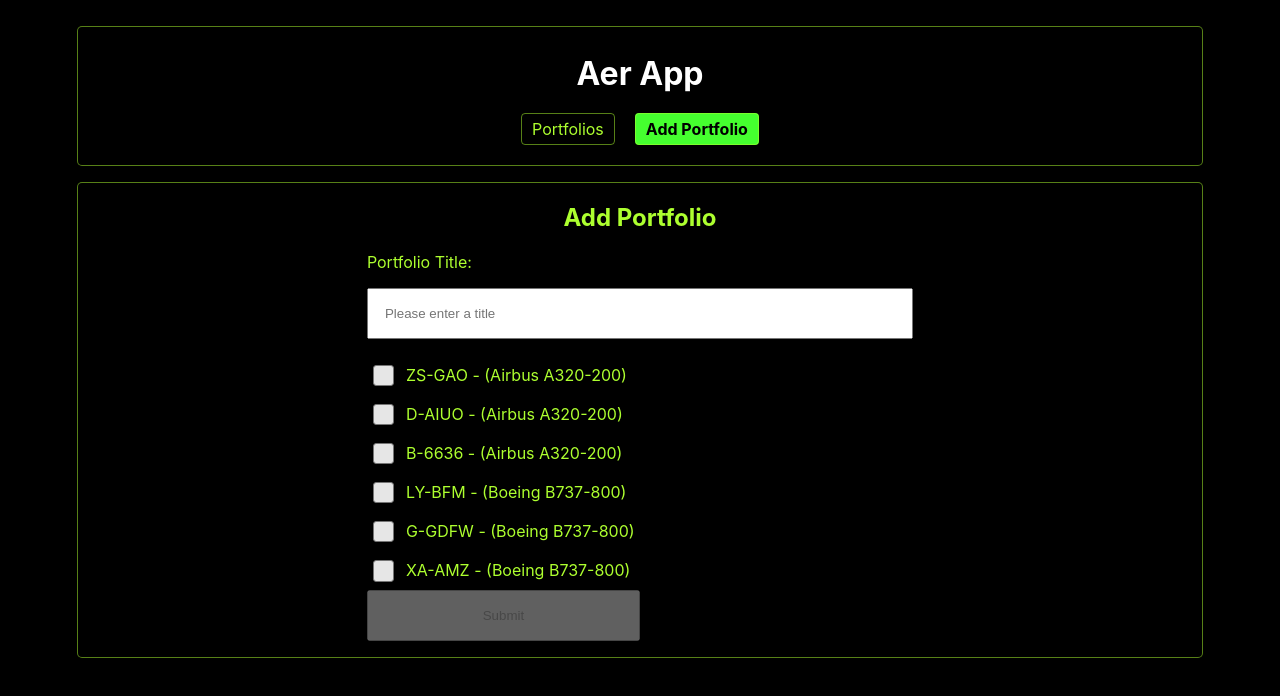
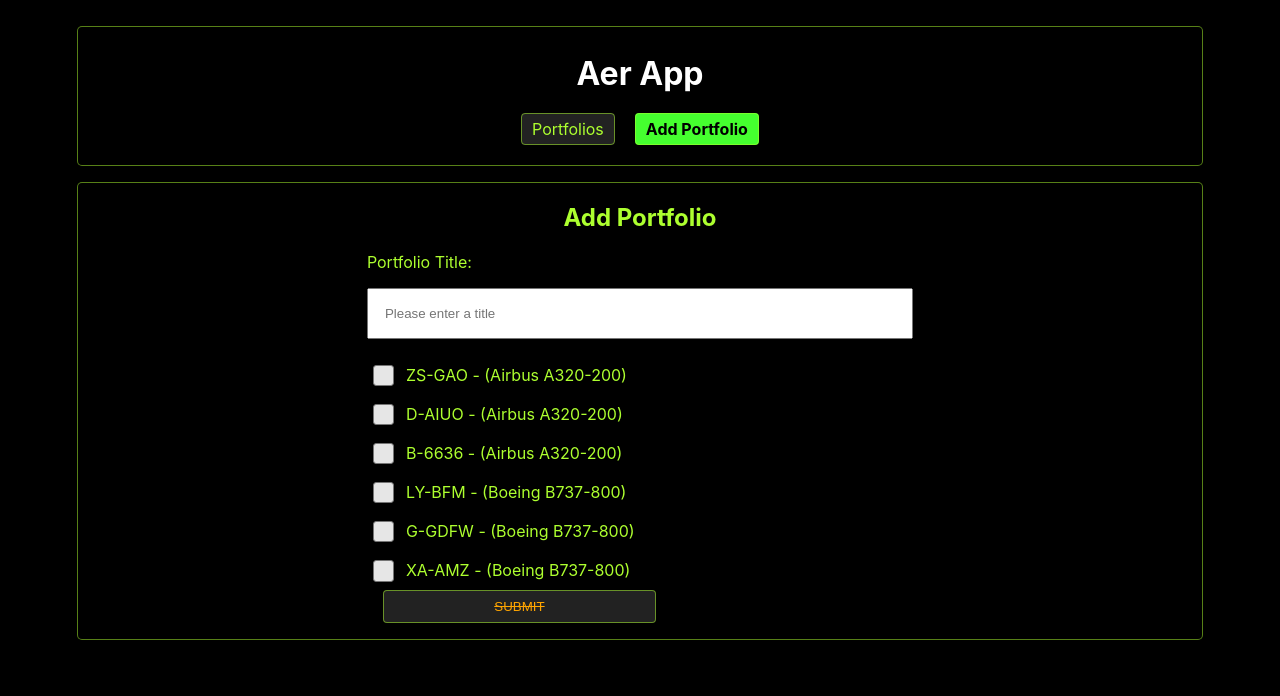
Before and after one commit to rayphelan/aer-app, a React (Create React App) app: page /add-portfolio in a window 1280 px wide. Shown: the top 696 px of the page. Built offline with nearby package versions, Linux system fonts and the light colour scheme.

Commit message:
Added basic layout for View Edit Delete Portfolio

```diff
--- a/src/App.js
+++ b/src/App.js
@@ -1,7 +1,14 @@
 import React from 'react';
 import { BrowserRouter as Router, Route, Switch } from 'react-router-dom';
 import { Container, Header, Navbar } from './components';
-import { Home, Portfolios, AddPortfolio } from './features';
+import {
+  Home,
+  Portfolios,
+  AddPortfolio,
+  ViewPortfolio,
+  EditPortfolio,
+  DeletePortfolio,
+} from './features';
 
 function App() {
   return (
@@ -11,9 +18,20 @@ function App() {
         <Navbar />
       </Container>
       <Switch>
-        <Route path="/" component={Home} exact={true} />
+        <Route path="/" component={Home} exact />
         <Route path="/portfolios" component={Portfolios} />
         <Route path="/add-portfolio" component={AddPortfolio} />
+        <Route path="/portfolio/:portfolioId" component={ViewPortfolio} exact />
+        <Route
+          path="/portfolio/edit/:portfolioId"
+          component={EditPortfolio}
+          exact
+        />
+        <Route
+          path="/portfolio/delete/:portfolioId"
+          component={DeletePortfolio}
+          exact
+        />
       </Switch>
     </Router>
   );
--- a/src/components/button/Button.jsx
+++ b/src/components/button/Button.jsx
@@ -4,7 +4,26 @@ import styled from 'styled-components';
 const StyledButton = styled.button`
   width: 50%;
   margin: 0;
-  padding: 1rem;
+  padding: 0.5rem;
+  text-transform: uppercase;
+  border: 1px solid rgba(173, 255, 47, 0.5);
+  background-color: #222;
+  border-radius: 4px;
+  margin: 0 1rem;
+  color: greenyellow;
+  min-width: 100px;
+  &:hover {
+    border-color: white;
+  }
+  &:active {
+    color: black;
+    font-weight: bold;
+    background-color: #45ff2f;
+  }
+  &:disabled {
+    color: orange;
+    text-decoration: line-through;
+  }
 `;
 
 export const Button = ({children, disabled}) => {
--- a/src/components/navbar/Navbar.jsx
+++ b/src/components/navbar/Navbar.jsx
@@ -21,7 +21,7 @@ const Links = styled(NavLink)`
   }
 
   border: 1px solid rgba(173, 255, 47, 0.5);
-  background-color: black;
+  background-color: #222;
   border-radius: 4px;
   margin: 0 10px;
 
--- a/src/features/aircraft/Aircraft.jsx
+++ b/src/features/aircraft/AircraftSelect.jsx
@@ -1,7 +1,7 @@
 import React from 'react';
 import { Checkbox } from '../../components'
 
-export const Aircraft = ({
+export const AircraftSelect = ({
   aircraft,
   checkboxChange,
 }) => {
--- /dev/null
+++ b/src/features/aircraft/AircraftView.jsx
@@ -0,0 +1,20 @@
+import React from 'react';
+
+export const AircraftView = ({
+  aircraft,
+}) => {
+
+  return (
+    <>
+      {
+        aircraft?.map(({regCode, type}) => {
+          return (
+            <div key={regCode}>
+                {`${regCode} - (${type.name} ${type.code})`}
+            </div>
+          );
+        })
+      }
+    </>
+  );
+};
--- a/src/features/index.js
+++ b/src/features/index.js
@@ -1,6 +1,10 @@
 export * from '../components/header/Header';
 export * from '../components/navbar/Navbar';
-export * from './aircraft/Aircraft';
+export * from './aircraft/AircraftSelect';
+export * from './aircraft/AircraftView';
 export * from './home/Home';
 export * from './portfolios/Portfolios';
 export * from './portfolios/AddPortfolio';
+export * from './portfolios/EditPortfolio';
+export * from './portfolios/ViewPortfolio';
+export * from './portfolios/DeletePortfolio';
--- a/src/features/portfolios/AddPortfolio.jsx
+++ b/src/features/portfolios/AddPortfolio.jsx
@@ -1,5 +1,5 @@
 import React, { useState, useEffect } from 'react';
-import { Aircraft } from '../aircraft/Aircraft';
+import { AircraftSelect } from '../aircraft/AircraftSelect';
 import { useSelector, useDispatch } from 'react-redux';
 import { selectAllAircraft, fetchAircraft } from '../aircraft/aircraftSlice';
 import { addPortfolio, selectAllPortfolios } from './portfoliosSlice';
@@ -79,7 +79,7 @@ export const AddPortfolio = () => {
             <Form onSubmit={handleFormSubmit}>
               <div>Portfolio Title:</div>
               <Input type="text" value={title} placeholder="Please enter a title" onChange={handleTitleChange} />
-              <Aircraft aircraft={aircraft} selectedAircraft={selectedAircraft} checkboxChange={handleCheckboxChange} />
+              <AircraftSelect aircraft={aircraft} selectedAircraft={selectedAircraft} checkboxChange={handleCheckboxChange} />
               <Button type="submit" disabled={!canSave}>Submit</Button>
             </Form>
           </Section>
--- /dev/null
+++ b/src/features/portfolios/DeletePortfolio.jsx
@@ -0,0 +1,30 @@
+import React from 'react';
+import { useSelector } from 'react-redux';
+import {
+  Container,
+  Title,
+  Section,
+} from '../../components';
+
+export const DeletePortfolio = ({ match }) => {
+  const { portfolioId } = match.params;
+
+  const portfolio = useSelector(state => state.portfolios.data.find(portfolio => portfolio.id === portfolioId));
+  const { title, selectedAircraft } = portfolio;
+
+  if (!portfolio) {
+    return (
+      <Container>
+        <Title>404 Error</Title>
+        <Section>Portfolio not found</Section>
+      </Container>
+    );
+  }
+
+  return (
+    <Container>
+      <Title>Delete</Title>
+      <Section></Section>
+    </Container>
+  );
+};
--- /dev/null
+++ b/src/features/portfolios/EditPortfolio.jsx
@@ -0,0 +1,30 @@
+import React from 'react';
+import { useSelector } from 'react-redux';
+import {
+  Container,
+  Title,
+  Section,
+} from '../../components';
+
+export const EditPortfolio = ({ match }) => {
+  const { portfolioId } = match.params;
+
+  const portfolio = useSelector(state => state.portfolios.data.find(portfolio => portfolio.id === portfolioId));
+  //const { title, selectedAircraft } = portfolio;
+  console.log('params', match.params, portfolio);
+  if (!portfolio) {
+    return (
+      <Container>
+        <Title>404 Error</Title>
+        <Section>Portfolio not found</Section>
+      </Container>
+    );
+  }
+
+  return (
+    <Container>
+      <Title>Edit</Title>
+      <Section></Section>
+    </Container>
+  );
+};
--- a/src/features/portfolios/Portfolios.jsx
+++ b/src/features/portfolios/Portfolios.jsx
@@ -2,15 +2,44 @@ import React, { useState, useEffect } from 'react';
 import { useSelector } from 'react-redux';
 import { selectAllPortfolios } from './portfoliosSlice';
 import { useTable, usePagination } from 'react-table';
-import { Container, Section, Loader, Title, Button } from '../../components';
+import { Container, Section, Loader, Title } from '../../components';
+import { NavLink } from 'react-router-dom';
 import styled from 'styled-components';
+
+const Links = styled(NavLink)`
+  text-decoration: none;
+  padding: 5px 10px;
+  color: greenyellow;
+  display: flex;
+  justify-content: center;
+  border: 1px solid rgba(173, 255, 47, 0.5);
+  background-color: #222;
+  border-radius: 4px;
+  margin: 0;
+
+  &:visited {
+    color: greenyellow;
+  }
+
+  &:active {
+    color: black;
+    font-weight: bold;
+    background-color: #45ff2f;
+  }
+
+  &:hover {
+    border-color: white;
+  }
+`;
 
 const Styles = styled.div`
   padding: 1rem;
 
   table {
     border-spacing: 0;
-    border: 1px solid black;
+    border: 1px solid rgba(173, 255, 47, 0.8);
+    border-radius: 4px;
+    width: 100%;
 
     tr {
       :last-child {
@@ -24,8 +53,8 @@ const Styles = styled.div`
     td {
       margin: 0;
       padding: 0.5rem;
-      border-bottom: 1px solid black;
-      border-right: 1px solid black;
+      border-bottom: 1px solid rgba(173, 255, 47, 0.5);
+      border-right: 1px solid rgba(173, 255, 47, 0.5);
 
       :last-child {
         border-right: 0;
@@ -75,17 +104,17 @@ export const Portfolios = () => {
       {
         Header: 'Delete',
         accessor: 'delete',
-        Cell: ({ value }) => <Button>Delete</Button>,
+        Cell: ({ value }) => <Links to={`/portfolio/delete/${value}`}>Delete</Links>,
       },
       {
         Header: 'Edit',
         accessor: 'edit',
-        Cell: ({ value }) => <Button>Edit</Button>,
+        Cell: ({ value }) => <Links to={`/portfolio/edit/${value}`}>Edit</Links>,
       },
       {
         Header: 'View',
         accessor: 'view',
-        Cell: ({ value }) => <Button>View</Button>,
+        Cell: ({ value }) => <Links to={`/portfolio/${value}`}>View</Links>,
       },
     ],
     []
@@ -123,14 +152,8 @@ export const Portfolios = () => {
 
   useEffect(() => {
     setIsLoading(portfolios.status === 'loading');
-    console.log('portfolios', portfolios);
-
     setTableData(prepareData(portfolios.data));
   }, [portfolios]);
-
-  useEffect(() => {
-    console.log('tableData', tableData);
-  }, [tableData]);
 
   return (
     <Container>
--- /dev/null
+++ b/src/features/portfolios/ViewPortfolio.jsx
@@ -0,0 +1,42 @@
+import React from 'react';
+import { useSelector } from 'react-redux';
+import { AircraftView } from '../aircraft/AircraftView';
+import {
+  Container,
+  Title,
+  Section,
+  Button,
+} from '../../components';
+
+export const ViewPortfolio = ({ match }) => {
+  const { portfolioId } = match.params;
+  const portfolio = useSelector(state => state.portfolios.data.find(portfolio => portfolio.id === portfolioId));
+  const { title, selectedAircraft } = portfolio;
+
+  console.log('portfolio', portfolio, selectedAircraft);
+
+  if (!portfolio) {
+    return (
+      <Container>
+        <Title>404 Error</Title>
+        <Section>Portfolio not found</Section>
+      </Container>
+    );
+  }
+
+  return (
+    <Container>
+      <Section>
+        <p>To generate random flight data, click this button</p>
+        <Button>Generate Flight Data</Button>
+      </Section>
+      <Title>{title}</Title>
+      <Section>
+          <AircraftView aircraft={selectedAircraft} />
+      </Section>
+      <Section>
+        <h3>Flight Data:</h3>
+      </Section>
+    </Container>
+  );
+};
```
